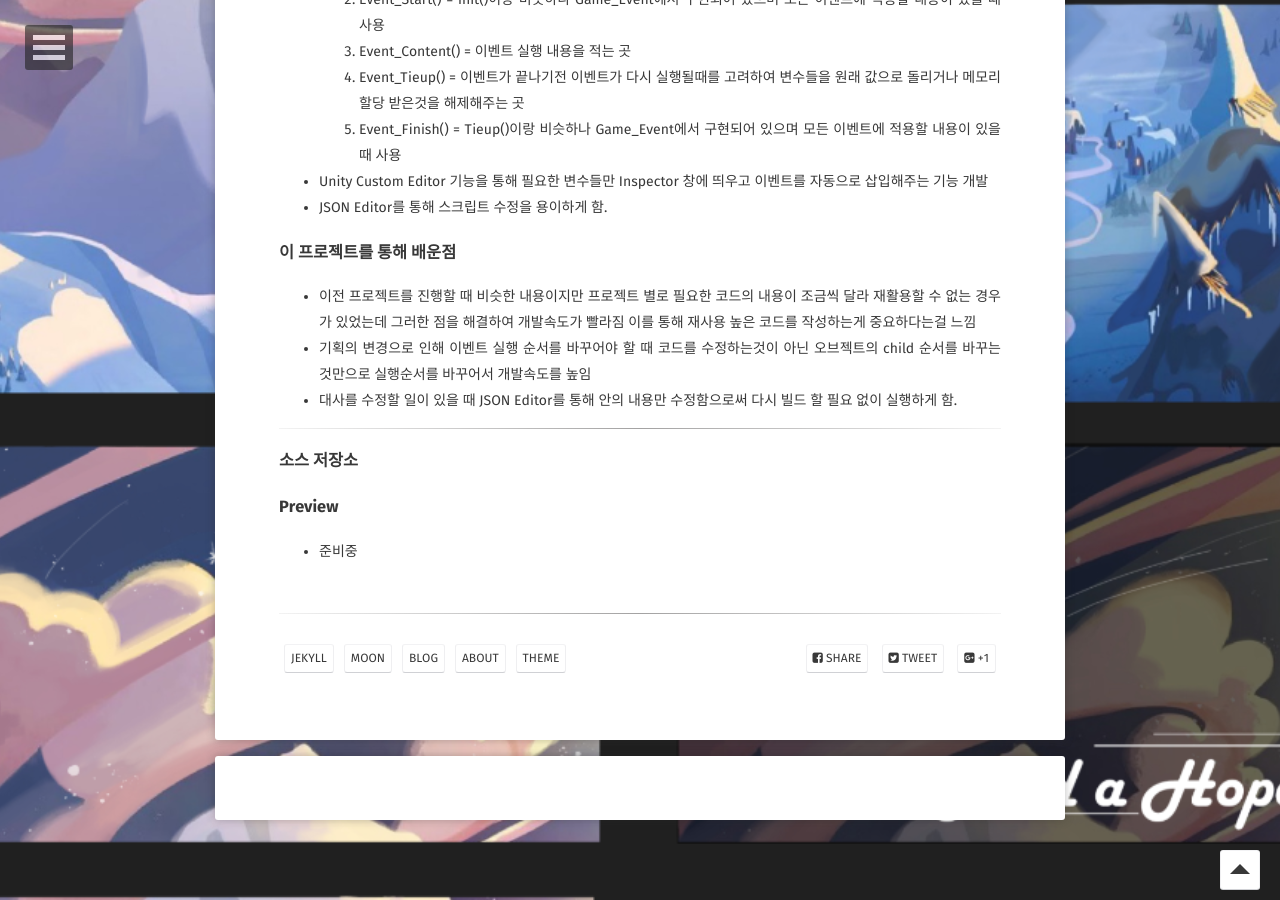
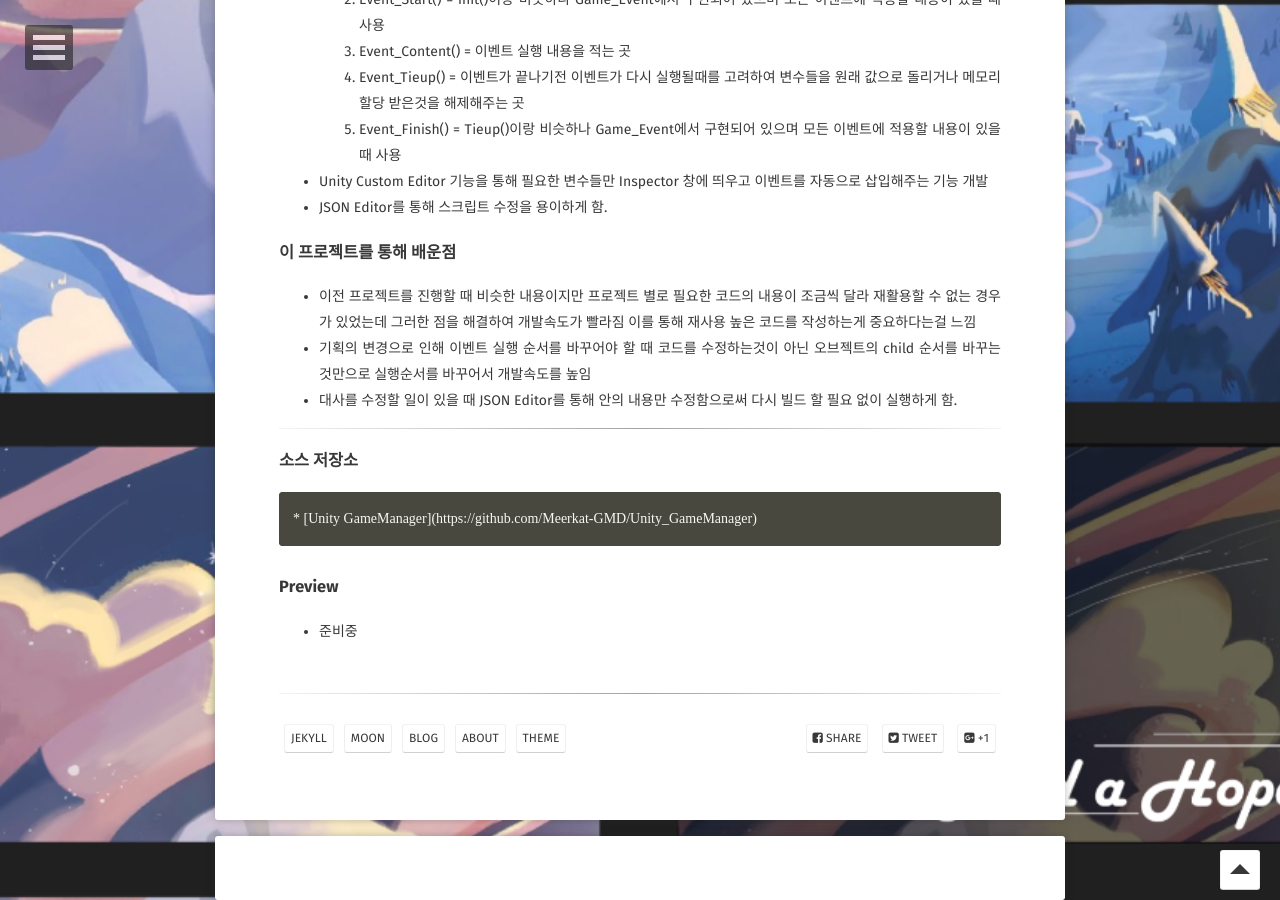
Before and after one commit to Meerkat-GMD/Meerkat-GMD.github.io, a Jekyll site: the page built from _posts/2019-11-01-UnityGameManager-Projects.md, in a window 1280 px wide and 900 px high, scrolled down 1378 px. Built offline with Jekyll 4.4.1, drawn with Linux system fonts in a browser that asks for light colours; some web fonts are replaced; comment, search, counter and statistics services are not loaded.

Commit message:
Update 2019-11-01-UnityGameManager-Projects.md

```diff
--- a/_posts/2019-11-01-UnityGameManager-Projects.md
+++ b/_posts/2019-11-01-UnityGameManager-Projects.md
@@ -67,7 +67,7 @@ Unity GameManager
 ---
 
 ### 소스 저장소
-<!-- * [2019BIC](https://github.com/Meerkat-GMD/2019BIC) -->
+    * [Unity GameManager](https://github.com/Meerkat-GMD/Unity_GameManager)
 
 ### Preview
 * 준비중
```
